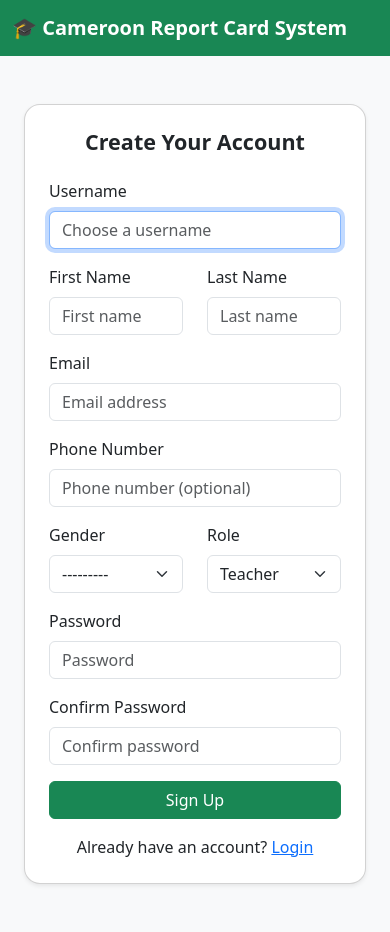
After one commit to LeBlanc-code/reportcard-cameroon, a Django app: page /accounts/signup/ in a window 390 px wide. The commit adds this page. Run offline with Django 5.2, Linux system fonts and the light colour scheme.

Commit message:
Add self-registration: signup with username, full name, email, phone, gender, role (teacher/student)

```diff
--- a/accounts/forms.py
+++ b/accounts/forms.py
@@ -211,6 +211,36 @@ class MarkForm(forms.ModelForm):
         }
 
 
+class SignupForm(UserCreationForm):
+    class Meta:
+        model = CustomUser
+        fields = [
+            'username', 'first_name', 'last_name',
+            'email', 'phone_number', 'gender', 'role',
+            'password1', 'password2'
+        ]
+        widgets = {
+            'username':     forms.TextInput(attrs={'class': 'form-control', 'placeholder': 'Choose a username'}),
+            'first_name':   forms.TextInput(attrs={'class': 'form-control', 'placeholder': 'First name'}),
+            'last_name':    forms.TextInput(attrs={'class': 'form-control', 'placeholder': 'Last name'}),
+            'email':        forms.EmailInput(attrs={'class': 'form-control', 'placeholder': 'Email address'}),
+            'phone_number': forms.TextInput(attrs={'class': 'form-control', 'placeholder': 'Phone number (optional)'}),
+            'gender':       forms.Select(attrs={'class': 'form-select'}),
+            'role':         forms.Select(attrs={'class': 'form-select'}),
+        }
+
+    role = forms.ChoiceField(
+        choices=[('teacher', 'Teacher'), ('student', 'Student')],
+        widget=forms.Select(attrs={'class': 'form-select'}),
+    )
+
+    def __init__(self, *args, **kwargs):
+        super().__init__(*args, **kwargs)
+        self.fields['password1'].widget.attrs.update({'class': 'form-control', 'placeholder': 'Password'})
+        self.fields['password2'].widget.attrs.update({'class': 'form-control', 'placeholder': 'Confirm password'})
+        self.fields['email'].required = True
+
+
 class TermConfigForm(forms.ModelForm):
     class Meta:
         model = TermConfig
--- a/accounts/models.py
+++ b/accounts/models.py
@@ -30,10 +30,20 @@ class CustomUser(AbstractUser):
         ('student', 'Student'),
     ]
 
+    GENDER_CHOICES = [
+        ('M', 'Male'),
+        ('F', 'Female'),
+    ]
+
     role = models.CharField(
         max_length=20,
         choices=ROLE_CHOICES,
         default='student'
+    )
+    gender = models.CharField(
+        max_length=1,
+        choices=GENDER_CHOICES,
+        blank=True,
     )
     phone_number = models.CharField(max_length=20, blank=True)
     school = models.ForeignKey(
--- a/accounts/templates/accounts/login.html
+++ b/accounts/templates/accounts/login.html
@@ -28,6 +28,9 @@
                 <div class="mt-3 text-center">
                     <a href="{% url 'password_reset' %}">Forgot password?</a>
                 </div>
+                <div class="mt-2 text-center">
+                    Don't have an account? <a href="{% url 'signup' %}">Sign Up</a>
+                </div>
             </div>
         </div>
     </div>
--- /dev/null
+++ b/accounts/templates/accounts/signup.html
@@ -0,0 +1,105 @@
+{% extends 'accounts/base.html' %}
+
+{% block title %}Sign Up{% endblock %}
+
+{% block content %}
+<div class="row justify-content-center">
+    <div class="col-md-6">
+        <div class="card shadow-sm mt-4 mb-5">
+            <div class="card-body p-4">
+                <h4 class="card-title text-center mb-4">Create Your Account</h4>
+                <form method="POST" novalidate>
+                    {% csrf_token %}
+
+                    {% if form.non_field_errors %}
+                    <div class="alert alert-danger">
+                        {{ form.non_field_errors }}
+                    </div>
+                    {% endif %}
+
+                    <div class="mb-3">
+                        <label class="form-label">Username</label>
+                        {{ form.username }}
+                        {% if form.username.errors %}
+                        <div class="text-danger small">{{ form.username.errors }}</div>
+                        {% endif %}
+                    </div>
+
+                    <div class="row mb-3">
+                        <div class="col">
+                            <label class="form-label">First Name</label>
+                            {{ form.first_name }}
+                            {% if form.first_name.errors %}
+                            <div class="text-danger small">{{ form.first_name.errors }}</div>
+                            {% endif %}
+                        </div>
+                        <div class="col">
+                            <label class="form-label">Last Name</label>
+                            {{ form.last_name }}
+                            {% if form.last_name.errors %}
+                            <div class="text-danger small">{{ form.last_name.errors }}</div>
+                            {% endif %}
+                        </div>
+                    </div>
+
+                    <div class="mb-3">
+                        <label class="form-label">Email</label>
+                        {{ form.email }}
+                        {% if form.email.errors %}
+                        <div class="text-danger small">{{ form.email.errors }}</div>
+                        {% endif %}
+                    </div>
+
+                    <div class="mb-3">
+                        <label class="form-label">Phone Number</label>
+                        {{ form.phone_number }}
+                        {% if form.phone_number.errors %}
+                        <div class="text-danger small">{{ form.phone_number.errors }}</div>
+                        {% endif %}
+                    </div>
+
+                    <div class="row mb-3">
+                        <div class="col">
+                            <label class="form-label">Gender</label>
+                            {{ form.gender }}
+                            {% if form.gender.errors %}
+                            <div class="text-danger small">{{ form.gender.errors }}</div>
+                            {% endif %}
+                        </div>
+                        <div class="col">
+                            <label class="form-label">Role</label>
+                            {{ form.role }}
+                            {% if form.role.errors %}
+                            <div class="text-danger small">{{ form.role.errors }}</div>
+                            {% endif %}
+                        </div>
+                    </div>
+
+                    <div class="mb-3">
+                        <label class="form-label">Password</label>
+                        {{ form.password1 }}
+                        {% if form.password1.errors %}
+                        <div class="text-danger small">{{ form.password1.errors }}</div>
+                        {% endif %}
+                    </div>
+
+                    <div class="mb-3">
+                        <label class="form-label">Confirm Password</label>
+                        {{ form.password2 }}
+                        {% if form.password2.errors %}
+                        <div class="text-danger small">{{ form.password2.errors }}</div>
+                        {% endif %}
+                    </div>
+
+                    <button type="submit" class="btn btn-success w-100">
+                        Sign Up
+                    </button>
+                </form>
+                <div class="mt-3 text-center">
+                    Already have an account? <a href="{% url 'login' %}">Login</a>
+                </div>
+            </div>
+        </div>
+    </div>
+</div>
+{% endblock %}
--- a/accounts/urls.py
+++ b/accounts/urls.py
@@ -6,6 +6,7 @@ from . import views
 urlpatterns = [
     path('admin/', lambda request: redirect('/admin/')),
     path('login/',       views.login_view,      name='login'),
+    path('signup/',      views.signup_view,      name='signup'),
     path('logout/',      views.logout_view,      name='logout'),
     path('dashboard/',   views.dashboard_view,   name='dashboard'),
     path('create-user/', views.create_user_view, name='create_user'),
--- a/accounts/views.py
+++ b/accounts/views.py
@@ -7,7 +7,7 @@ from django.utils import timezone
 from django.core.exceptions import ValidationError, PermissionDenied
 from django.db.models import Avg, Count, Max, Min, Sum, Q
 from django_ratelimit.decorators import ratelimit
-from .forms import LoginForm, CreateUserForm, MarkForm, TermConfigForm
+from .forms import LoginForm, CreateUserForm, MarkForm, TermConfigForm, SignupForm
 from .models import ReportCard, Mark, StudentProfile, Subject, TermConfig, CustomUser, Class, Transcript, Activity
 from .decorators import role_required
 from .services import MarkSubmissionService
@@ -41,6 +41,31 @@ def logout_view(request):
     logout(request)
     messages.info(request, 'You have been logged out.')
     return redirect('login')
+
+
+@ratelimit(key='ip', rate='5/m', method='POST')
+def signup_view(request):
+    if request.user.is_authenticated:
+        return redirect('dashboard')
+
+    was_limited = getattr(request, 'limited', False)
+    if was_limited:
+        messages.error(request, 'Too many signup attempts. Please try again in 5 minutes.')
+        return render(request, 'accounts/signup.html', {'form': SignupForm()})
+
+    form = SignupForm(request.POST or None)
+
+    if request.method == 'POST':
+        if form.is_valid():
+            user = form.save()
+            login(request, user)
+            role = user.role
+            messages.success(request, f'Account created! Welcome, {user.get_full_name()} ({role.title()}).')
+            return redirect('dashboard')
+        else:
+            messages.error(request, 'Please correct the errors below.')
+
+    return render(request, 'accounts/signup.html', {'form': form})
 
 
 @login_required
```
Also changed, not shown: accounts/migrations/0005_add_user_gender.py (added).
